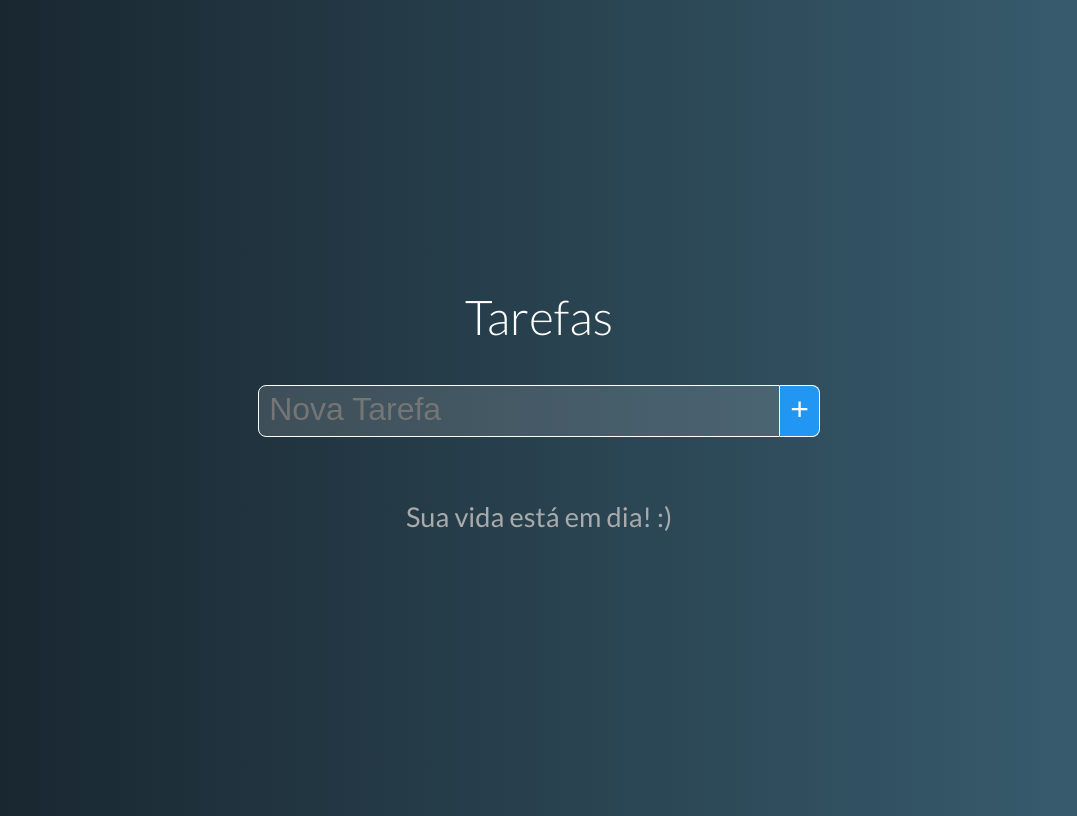
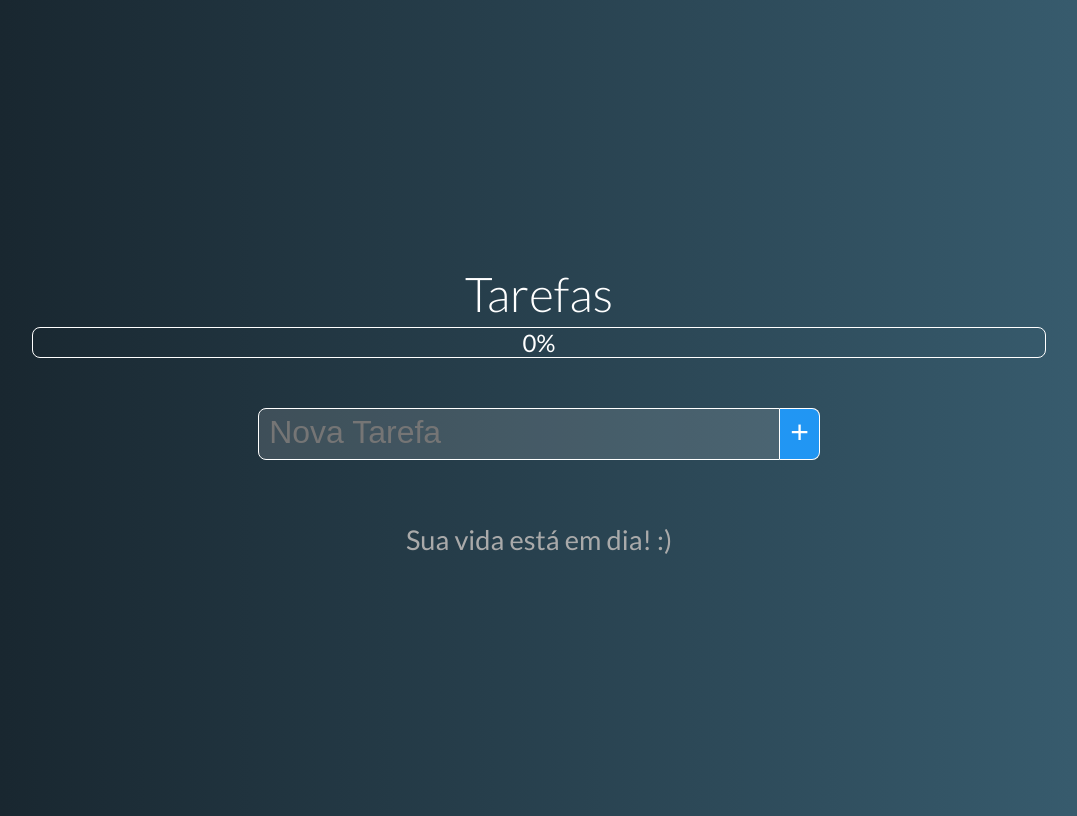
Before and after one commit to PkNeves/vue-todo, a Vue app: page / in a window 1280 px wide. Shown: the whole page, without its empty margins (101-1178 px from the left). Built offline with nearby package versions, Linux system fonts and the light colour scheme.

Commit message:
added progress bar

```diff
--- a/src/App.vue
+++ b/src/App.vue
@@ -1,19 +1,28 @@
 <template>
 	<div id="app">
 		<h1>Tarefas</h1>
+		<tasks-progress :progress="progress"/>
 		<new-task @taskAdded="addTask"/>
 		<task-grid @taskDeleted="deleteTask" @taskStateChange="toggleTaskState" :tasks="tasks"/>
 	</div>
 </template>
 
 <script>
+import TasksProgress from './components/TasksProgress.vue'
 import NewTask from "./components/NewTask.vue"
 import TaskGrid from './components/TaskGrid.vue'
 export default {
-	components: { TaskGrid, NewTask },
+	components: { TaskGrid, NewTask, TasksProgress },
 	data() {
 		return {
 			tasks: []
+		}
+	},
+	computed: {
+		progress() {
+			const total = this.tasks.length
+			const done = this.tasks.filter(t => !t.pending).length
+			return Math.round(done/total * 100) || 0
 		}
 	},
 	methods: {
--- /dev/null
+++ b/src/components/TasksProgress.vue
@@ -0,0 +1,41 @@
+<template>
+  <div class="tasks-progress">
+    <span class="progress-value">{{ progress }}%</span>
+    <div class="progress-bar" :style="{width: progress + '%'}"></div>
+  </div>
+</template>
+
+<script>
+  export default {
+    props: {
+      progress: { type: Number, default: 0 }
+    }
+  }
+</script>
+
+<style>
+  .tasks-progress {
+    position: relative;
+    width: 80%;
+    border: 1px solid #FFF;
+    color: #FFF;
+    border-radius: 8px;
+    margin-bottom: 15px;
+    display: flex;
+    flex-direction: column;
+    align-items: center;
+  }
+
+  .progress-bar {
+    position: absolute;
+    border-radius: 8px;
+    height: 100%;
+    background-color: #4CAF50;
+    align-self: flex-start;
+  }
+
+  .progress-value {
+    z-index: 1;
+    font-size: 1.5rem;
+  }
+</style>
```
